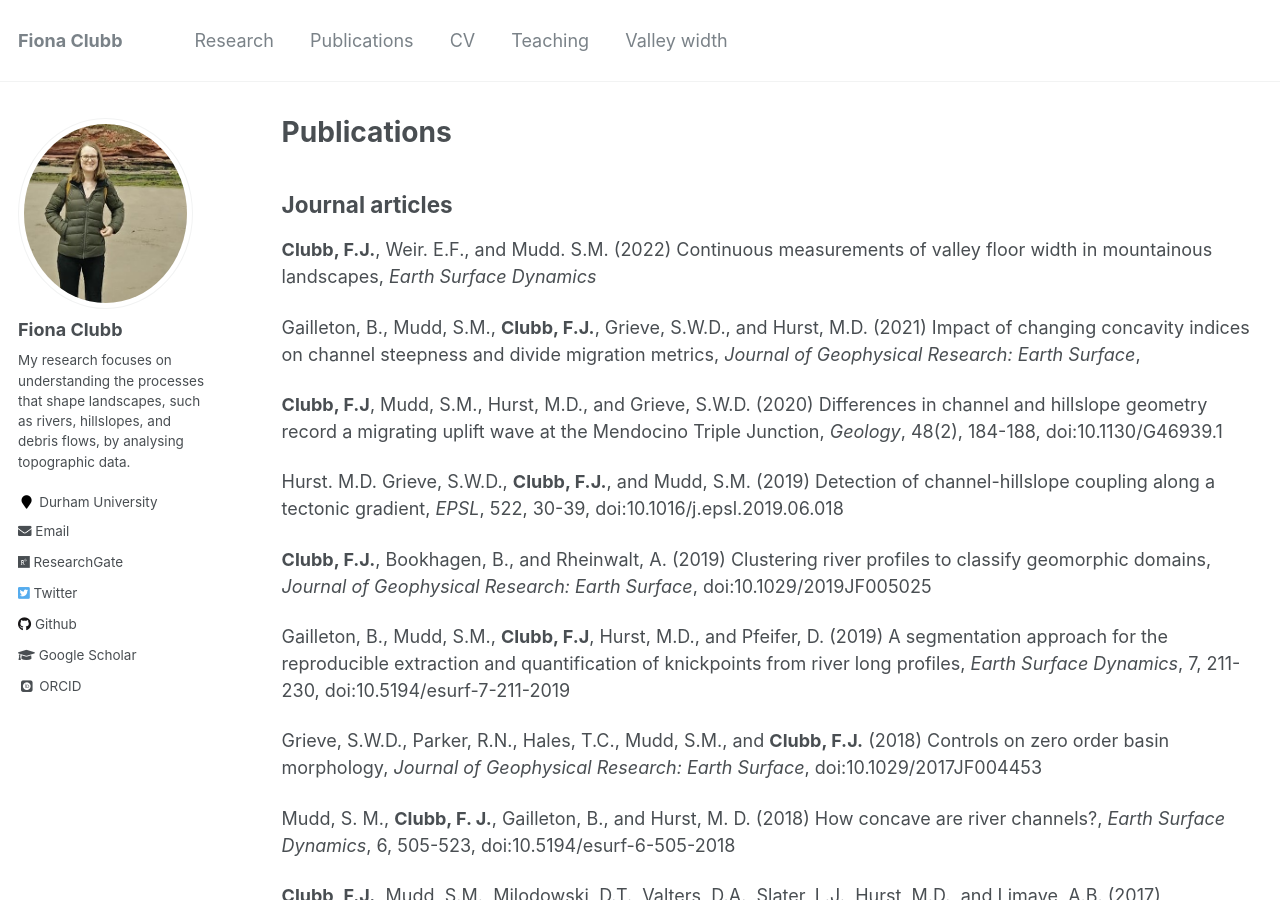
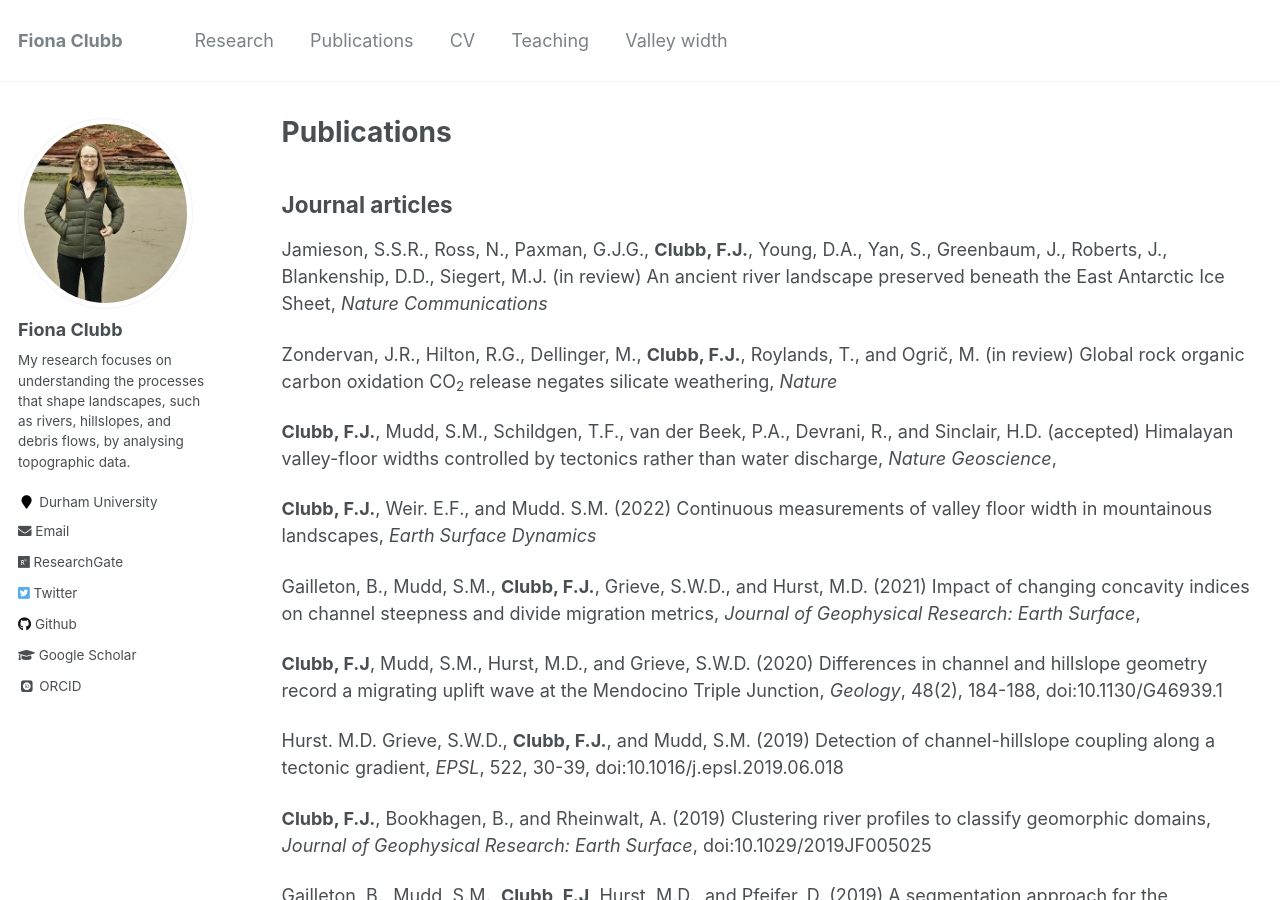
Before and after one commit to fclubb/fclubb.github.io, a Jekyll site: the page built from _pages/publications.md, in a window 1280 px wide and 900 px high. Built offline with Jekyll 4.4.1, drawn with Linux system fonts in a browser that asks for light colours; some web fonts are replaced.

Commit message:
Updating publications

```diff
--- a/_pages/publications.md
+++ b/_pages/publications.md
@@ -6,6 +6,12 @@ author_profile: true
 ---
 
 ## Journal articles
+
+Jamieson, S.S.R., Ross, N., Paxman, G.J.G., **Clubb, F.J.**, Young, D.A., Yan, S., Greenbaum, J., Roberts, J., Blankenship, D.D., Siegert, M.J. (in review) An ancient river landscape preserved beneath the East Antarctic Ice Sheet, _Nature Communications_
+
+Zondervan, J.R., Hilton, R.G., Dellinger, M., **Clubb, F.J.**, Roylands, T., and Ogrič, M. (in review) Global rock organic carbon oxidation CO<sub>2</sub> release negates silicate weathering, _Nature_
+
+**Clubb, F.J.**, Mudd, S.M., Schildgen, T.F., van der Beek, P.A., Devrani, R., and Sinclair, H.D. (accepted) Himalayan valley-floor widths controlled by tectonics rather than water discharge, _Nature Geoscience_, [](https://www.researchsquare.com/article/rs-2065309/v1)
 
 **Clubb, F.J.**, Weir. E.F., and Mudd. S.M. (2022) Continuous measurements of valley floor width in mountainous landscapes, _Earth Surface Dynamics_ [](https://doi.org/10.5194/esurf-10-437-2022)
 
```
